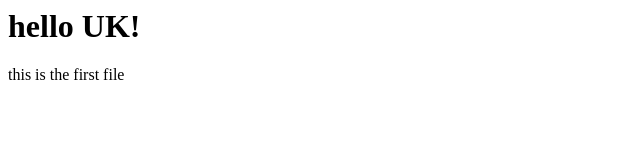
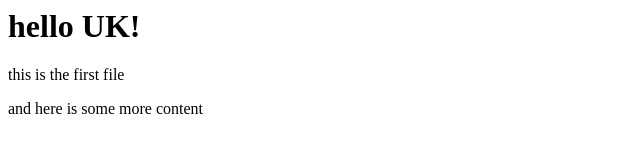
Before and after one commit to unclekenta/uk-rep-a, a plain HTML site: page index.html in a window 1280 px wide. Shown: the whole page, without its empty margins (0-640 px from the left). Drawn offline with Linux system fonts and the light colour scheme.

Commit message:
Update index.html
added some text

```diff
--- a/index.html
+++ b/index.html
@@ -2,6 +2,6 @@
 <body>
 <h1>hello UK!</h1>
 <p>this is the first file</p>
-
+<p>and here is some more content</p>
 </body>
 </html>
```
